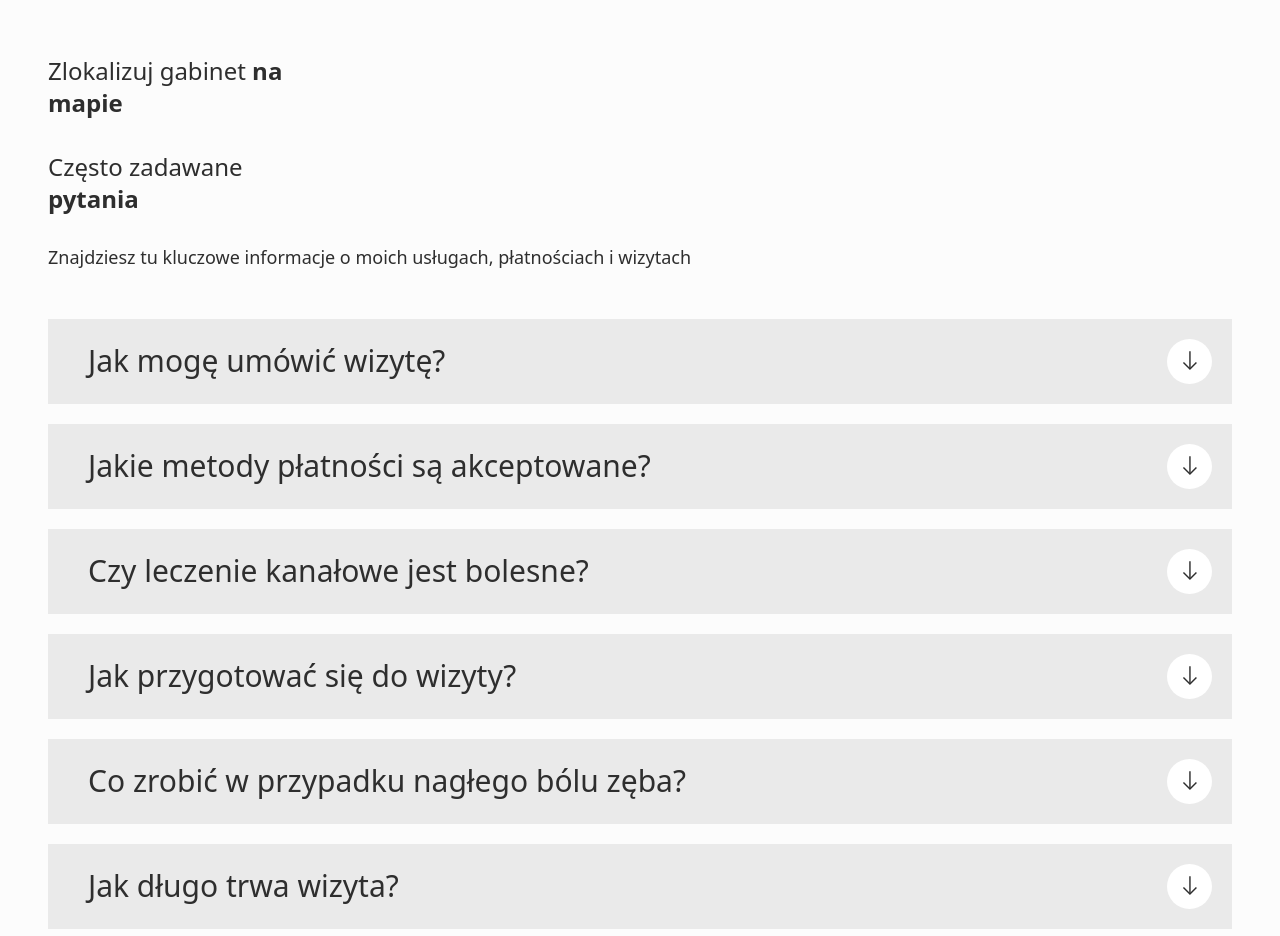
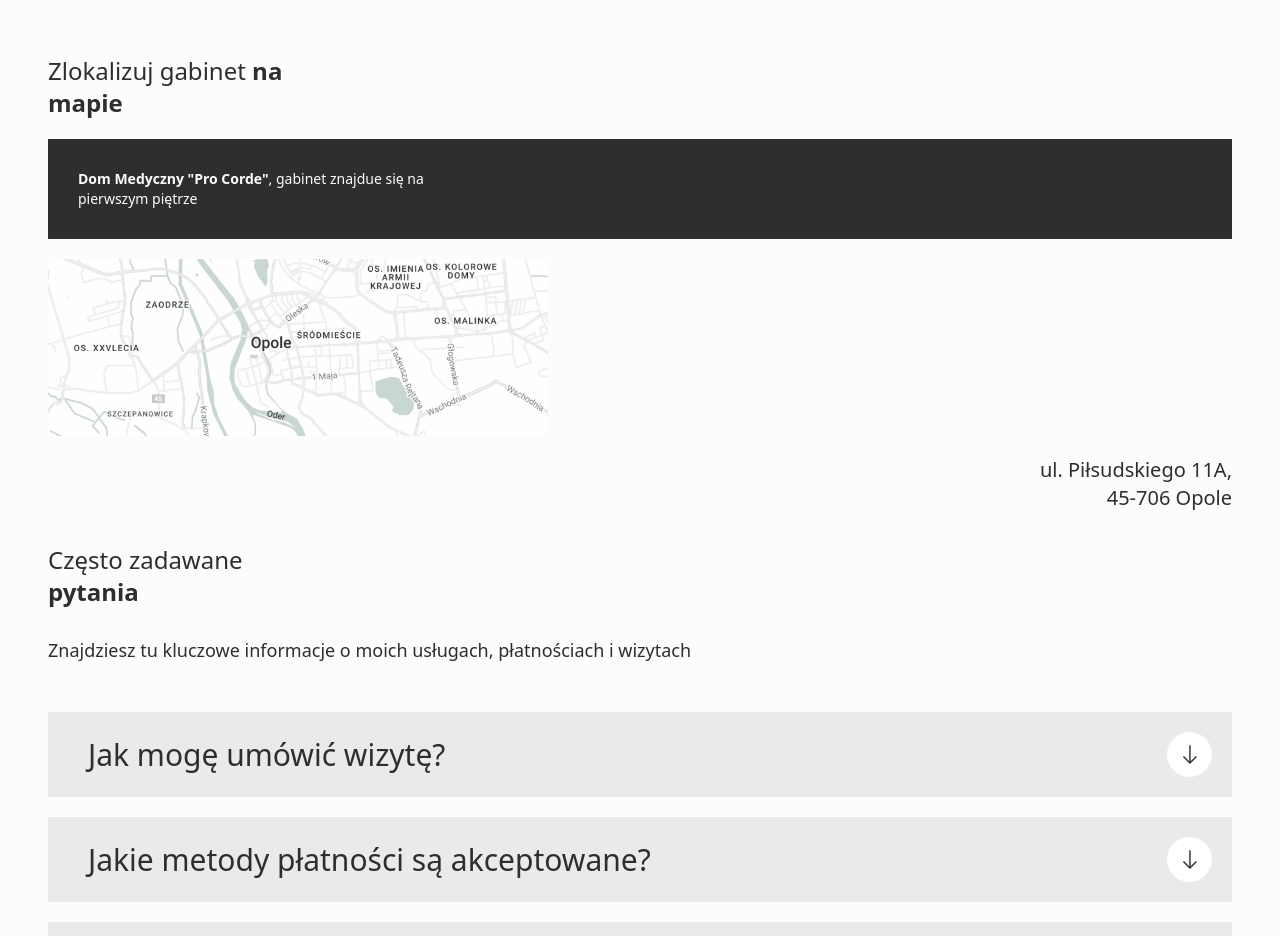
Before and after one commit to SzymonResiak/medical-page-porazko, a Next.js app: page /dentist in a window 1280 px wide. Shown: the part 5100-6036 px from the top of the page. Built offline with nearby package versions, Linux system fonts and the light colour scheme.

Commit message:
location

```diff
--- a/src/app/dentist/components/Location.tsx
+++ b/src/app/dentist/components/Location.tsx
@@ -1,3 +1,5 @@
+import Image from "next/image";
+
 export const Location = () => {
   return (
     <div>
@@ -7,6 +9,22 @@ export const Location = () => {
           na <br /> mapie
         </span>
       </p>
+      <div className="bg-[#2E2E2E] rounded-[20] p-[30px] mt-5">
+        <p className="text-[#FCFCFC] text-sm">
+          <span className="font-bold">Dom Medyczny &quot;Pro Corde&quot;</span>,
+          gabinet znajdue się na
+          <br /> pierwszym piętrze
+        </p>
+      </div>
+      <div className="mt-5">
+        <Image src="/images/map.png" alt="Map" width={500} height={500} />
+      </div>
+      <div className="mt-5">
+        <p className="text-xl text-right">
+          ul. Piłsudskiego 11A,
+          <br /> 45-706 Opole
+        </p>
+      </div>
     </div>
   );
 };
```
